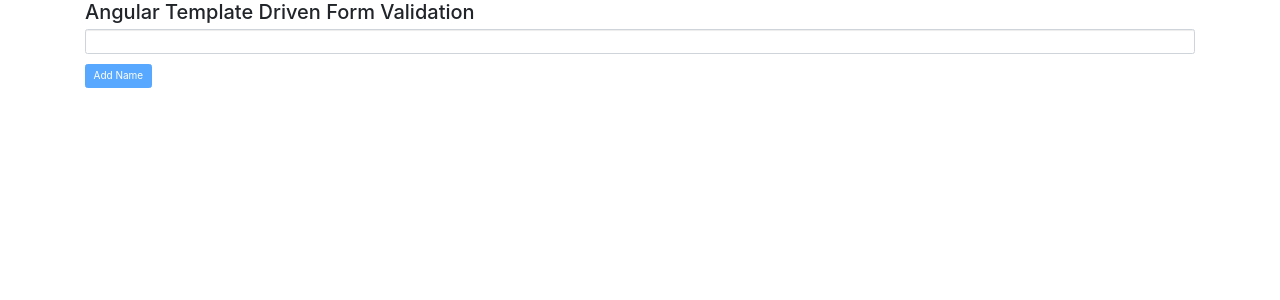
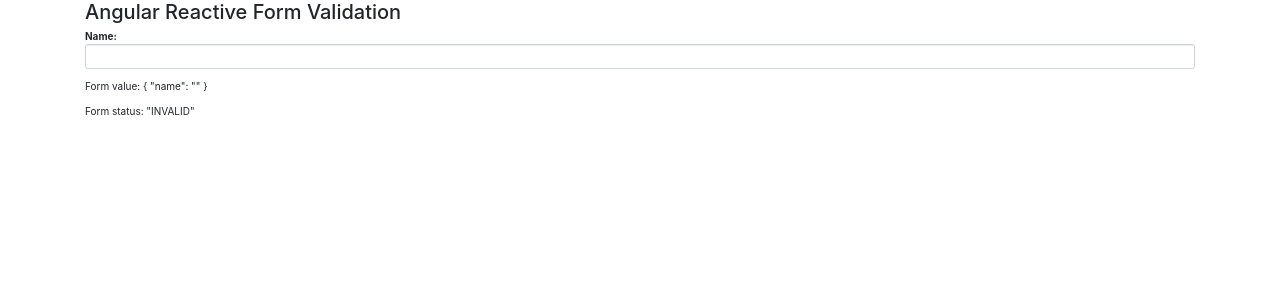
Before and after one commit to victorjaquez/angular-forms, an Angular app: page / in a window 1280 px wide. Shown: the top 300 px of the page. Built offline with nearby package versions, Linux system fonts and the light colour scheme.

Commit message:
reactive form w/ validators

```diff
--- a/src/app/app.component.html
+++ b/src/app/app.component.html
@@ -1,41 +1,17 @@
-<!-- <div class="container">
+<div class="container">
+  <h2>Angular Reactive Form Validation</h2>
+  <form [formGroup]="angForm" novalidate>
     <div class="form-group">
-    <label>
-      Email:
+      <label class="center-block">Name:
+        <input formControlName="name" class="form-control">
       </label>
-    <input type="text" [formControl]="email" />
     </div>
-  <div class="form-group">
-    <button (click)="updateEmail()" class="btn btn-dark">Update Email</button>
-  </div>
-  <p>
-    Value: {{ email.value }}
-  </p>
-</div> -->
-<div class="container">
-    <h2>Angular Template Driven Form Validation</h2>
-    <form name="form" (ngSubmit)="f.form.valid && onSubmit()" #f="ngForm" novalidate>
-      <div class="form-group">
-        <input id="name" name="name" class="form-control"
-        required minlength="4" appForbiddenName="bob"
-        [(ngModel)]="data.name" #name="ngModel"/>
-      </div>
-      <div class="form-group">
-        <div *ngIf="name.invalid && (name.dirty || name.touched)"
-            class="alert alert-danger">
-          <div *ngIf="name?.errors.required">
+    <div class="alert alert-danger" *ngIf="angForm.controls['name'].invalid && (angForm.controls['name'].dirty || angForm.controls['name'].touched)">
+      <div *ngIf="angForm.controls['name'].errors.required">
         Name is required.
       </div>
-          <div *ngIf="name?.errors.minlength">
-            Name must be at least 4 characters long.
-          </div>
-          <div *ngIf="name?.errors.forbiddenName">
-            Name cannot be Bob.
-          </div>
-        </div>
-      </div>
-      <div class="form-group">
-        <button class="btn btn-primary" [disabled]="f.form.pristine || f.form.invalid">Add Name</button>
     </div>
   </form>
+  <p> Form value: {{ angForm.value | json }}</p>
+  <p> Form status: {{ angForm.status | json }}</p>
 </div>
--- a/src/app/app.component.ts
+++ b/src/app/app.component.ts
@@ -1,5 +1,5 @@
 import { Component } from '@angular/core';
-import { FormControl } from '@angular/forms';
+import { FormGroup, FormBuilder, Validators } from '@angular/forms';
 
 @Component({
   selector: 'app-root',
@@ -7,14 +7,15 @@
   styleUrls: ['./app.component.css'],
 })
 export class AppComponent {
-  // email = new FormControl('');
+  angForm: FormGroup;
 
-  // updateEmail() {
-  //   this.email.setValue('victor@jaquez.me');
-  // }
-  data: any = {};
+  constructor(private fb: FormBuilder) {
+      this.createForm();
+    }
 
-  onSubmit() {
-    alert(JSON.stringify(this.data));
+  createForm() {
+    this.angForm = this.fb.group({
+      name: ['', Validators.required ]
+    });
   }
 }
--- a/src/app/app.module.ts
+++ b/src/app/app.module.ts
@@ -10,7 +10,7 @@
   imports: [
     BrowserModule,
     FormsModule,
-    // ReactiveFormsModule
+    ReactiveFormsModule
   ],
   providers: [],
   bootstrap: [AppComponent]
```
Lines whose indentation alone changed are shown as unchanged.
